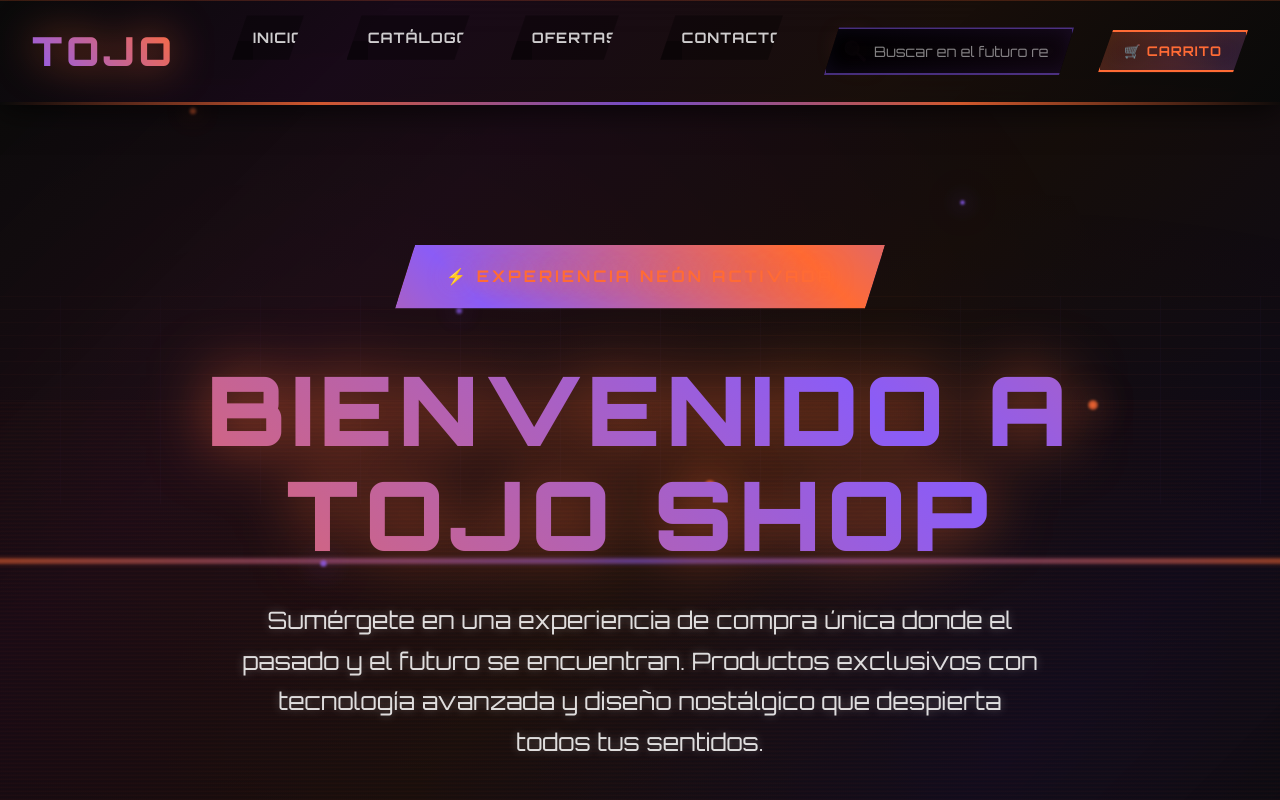
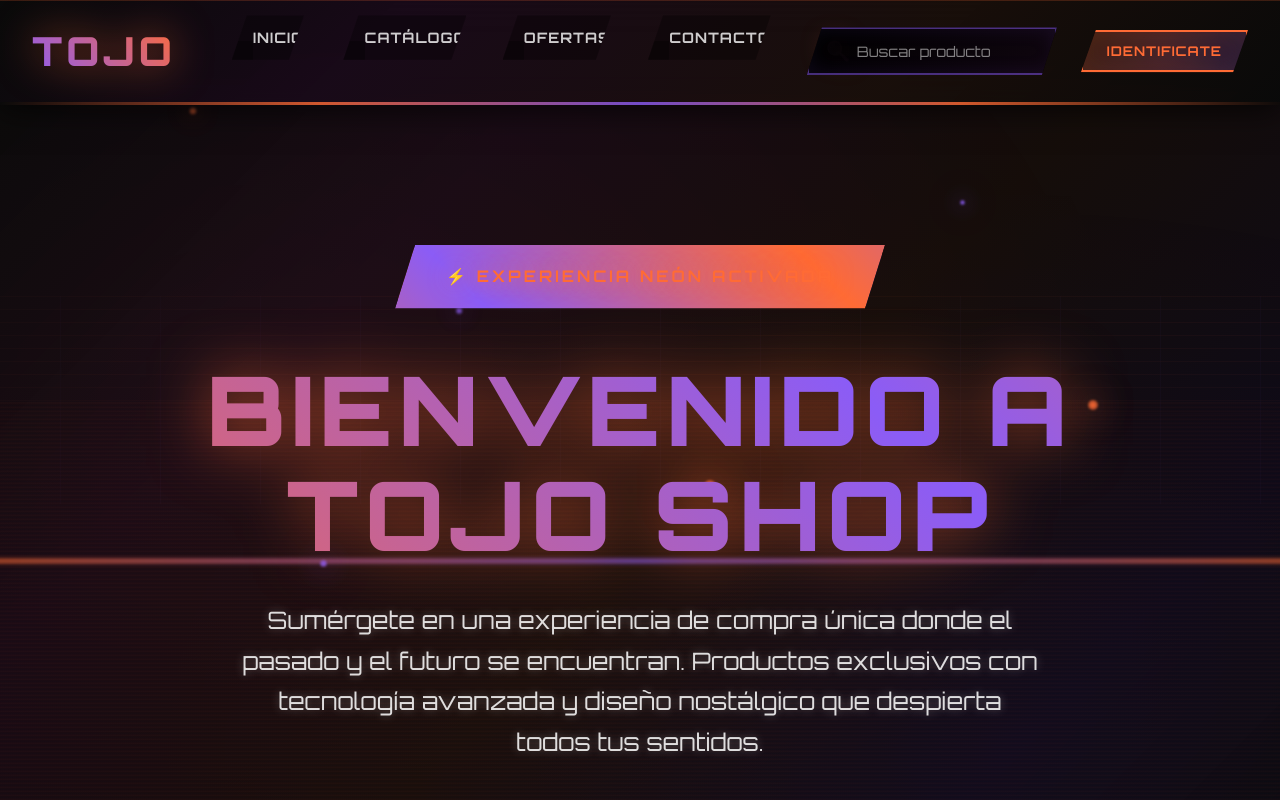
Before and after one commit to JaretEduardo/TojoShop, an Angular app in the folder TojoFront/: page / in a window 1280 px wide. Shown: the top 800 px of the page. Built offline with nearby package versions, Linux system fonts and the light colour scheme.

Commit message:
fix/search-input

```diff
--- a/TojoFront/src/app/shared/navbar/navbar.component.html
+++ b/TojoFront/src/app/shared/navbar/navbar.component.html
@@ -11,12 +11,12 @@
 
         <div class="search-neon">
             <span class="search-icon-neon">🔍</span>
-            <input type="text" class="search-input-neon" placeholder="Buscar en el futuro retro...">
+            <input type="text" class="search-input-neon" placeholder="Buscar producto">
         </div>
 
         <div class="cart-container">
             <button class="cart-neon">
-                🛒 Carrito
+                Identificate
             </button>
         </div>
     </nav>
--- a/TojoFront/src/index.html
+++ b/TojoFront/src/index.html
@@ -5,7 +5,7 @@
   <title>Tojo</title>
   <base href="/">
   <meta name="viewport" content="width=device-width, initial-scale=1">
-  <link rel="icon" type="image/x-icon" href="favicon.ico">
+  <link rel="icon" type="image/x-icon" href="/favicon.ico">
 </head>
 <body>
   <app-root></app-root>
```
